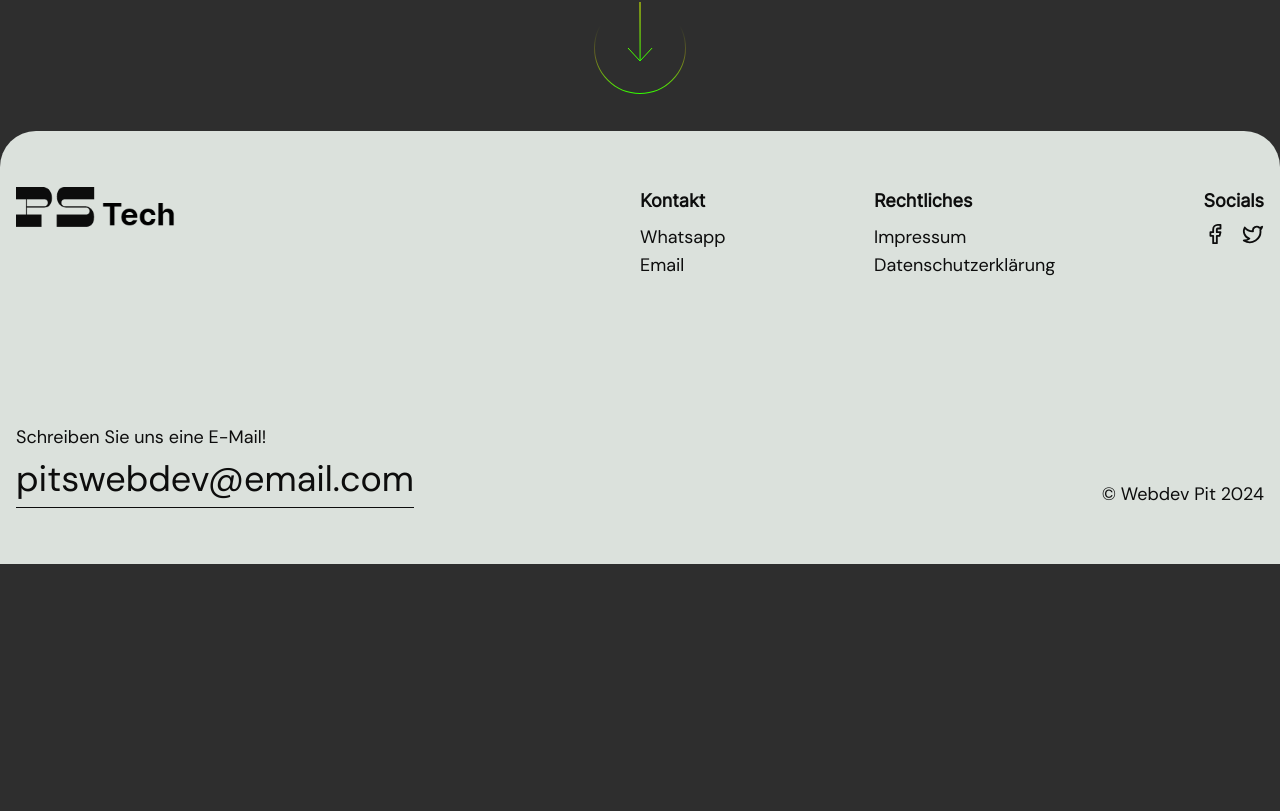
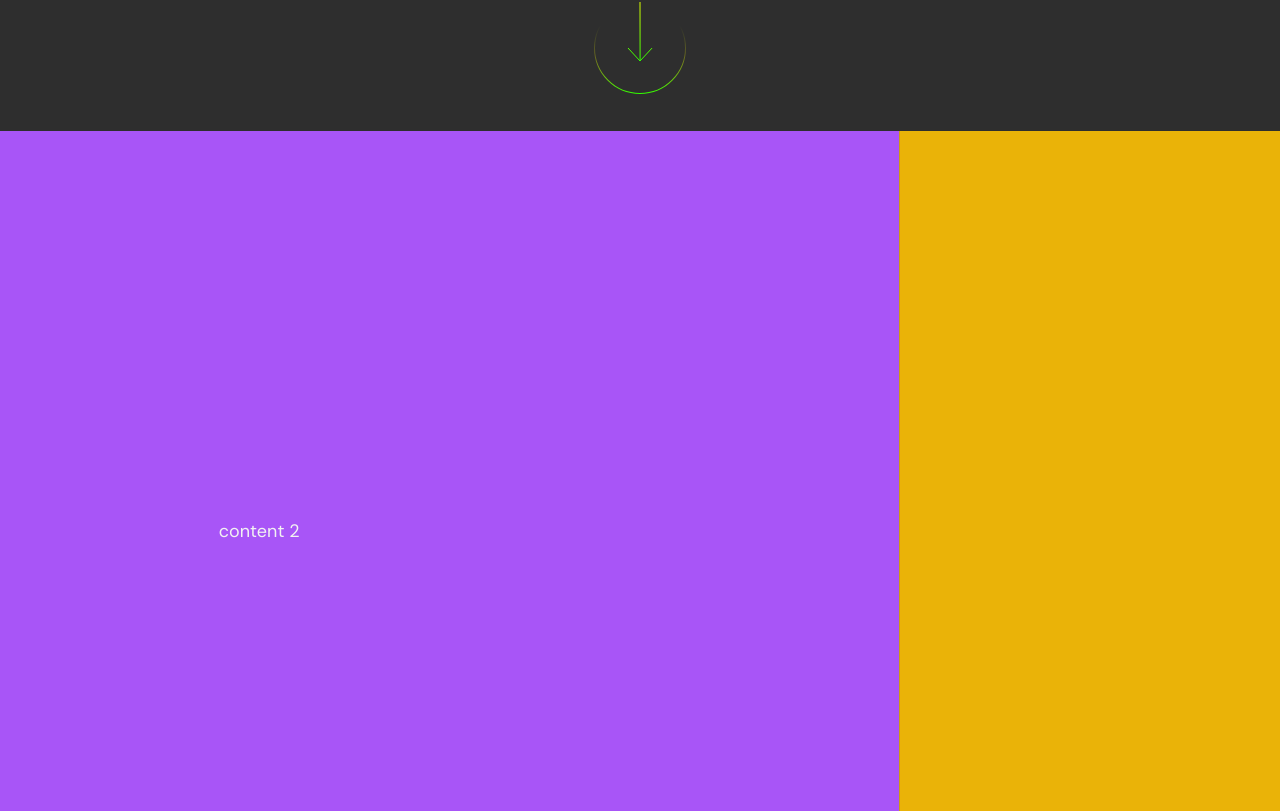
Before and after one commit to Pits-webdev/portfolio-2024, a Next.js app: page / in a window 1280 px wide. Shown: the part 669-1480 px from the top of the page. Before the commit the page ends 1233 px from the top, so only its background shows below. Built offline with nearby package versions, Linux system fonts and the light colour scheme.

Commit message:
horizont scroll

```diff
--- a/app/page.jsx
+++ b/app/page.jsx
@@ -1,9 +1,11 @@
 import Hero from "@/components/Home/Hero";
+import HorizontScroll from "@/components/Home/HorizontScroll";
 
 export default function Home() {
   return (
     <main className='w-full'>
       <Hero />
+      <HorizontScroll />
     </main>
   );
 }
--- /dev/null
+++ b/components/Home/HorizontScroll.jsx
@@ -0,0 +1,42 @@
+"use client";
+
+import { motion, useScroll, useTransform } from "framer-motion";
+import { useRef } from "react";
+
+const HorizontScroll = () => {
+  const hzScrollRef = useRef();
+
+  const { scrollYProgress } = useScroll({ target: hzScrollRef });
+  const x = useTransform(scrollYProgress, [0, 1], ["0%", "-66.66%"]);
+
+  return (
+    <section className='w-full h-full overflow-x-clip'>
+      <div className='h-[200vh]' ref={hzScrollRef}>
+        <motion.div className='sticky top-0 flex w-[300%]' style={{ x }}>
+          {/* item1 */}
+          <div className='w-screen bg-lime-500'>
+            <div className='h-screen flex items-center justify-center'>
+              content 1
+            </div>
+          </div>
+
+          {/* item2 */}
+          <div className='w-screen bg-purple-500'>
+            <div className='h-screen flex items-center justify-center'>
+              content 2
+            </div>
+          </div>
+
+          {/* item3 */}
+          <div className='w-screen bg-yellow-500'>
+            <div className='h-screen flex items-center justify-center'>
+              <div>content 3</div>
+            </div>
+          </div>
+        </motion.div>
+      </div>
+    </section>
+  );
+};
+
+export default HorizontScroll;
--- a/package.json
+++ b/package.json
@@ -10,6 +10,7 @@
   },
   "dependencies": {
     "@studio-freight/react-lenis": "^0.0.43",
+    "framer-motion": "^11.0.3",
     "lucide-react": "^0.307.0",
     "next": "14.0.4",
     "react": "^18",
```
Also changed, not shown: 1 other file (tests, documents, lock files or other folders).
